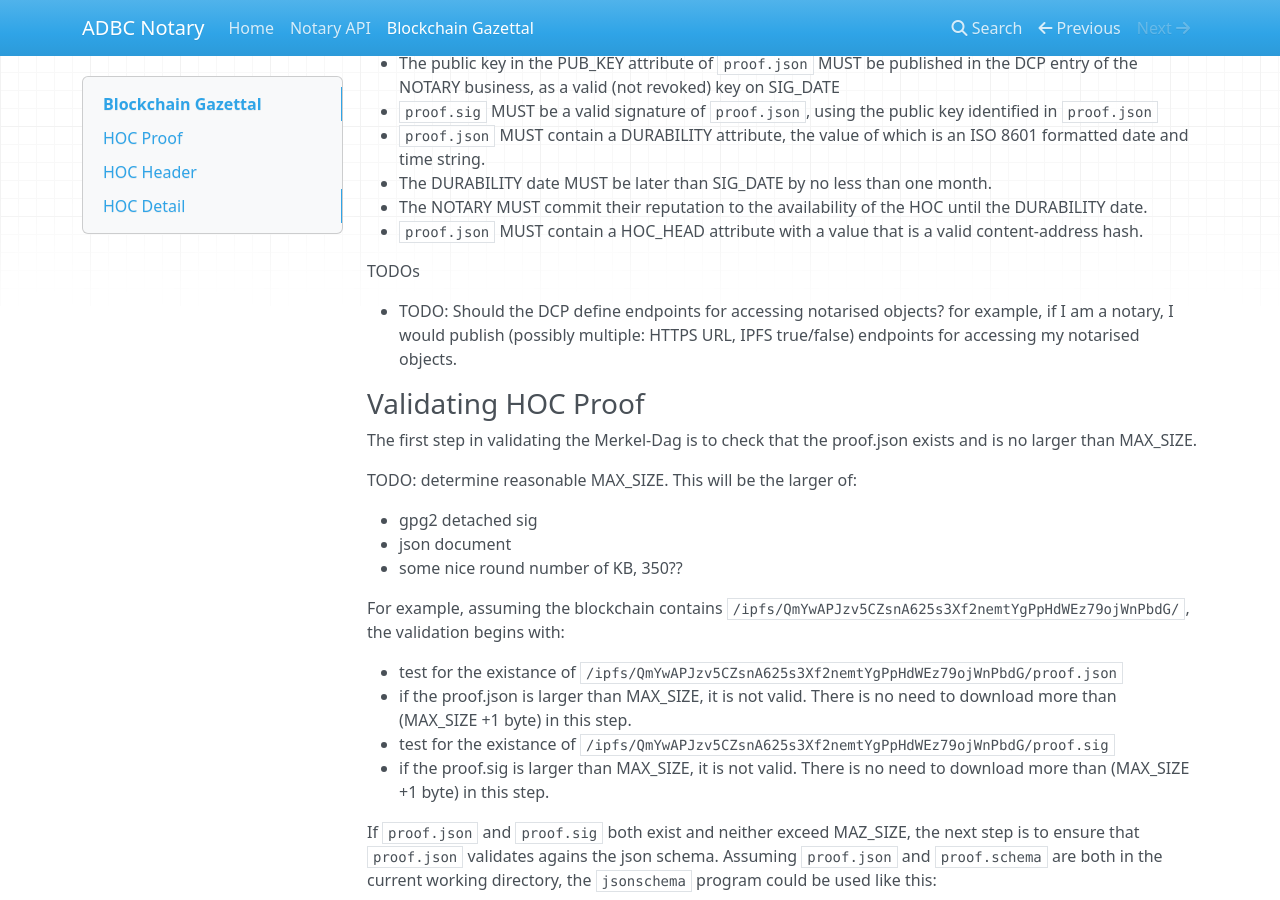
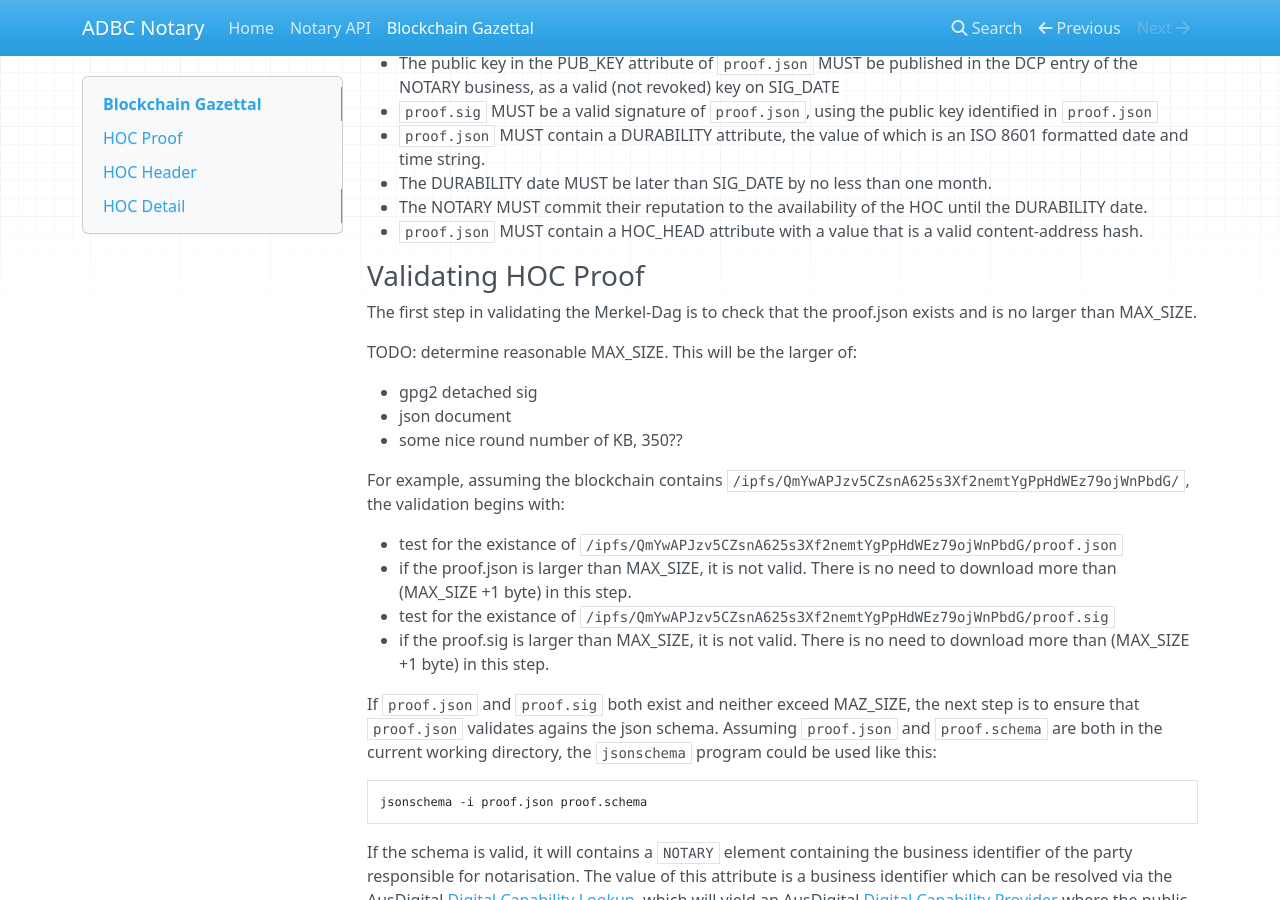
Before and after one commit to kshychko/ausdigital-nry, an MkDocs documentation site: the page built from docs/Gazette.md, in a window 1280 px wide and 900 px high, scrolled down 1633 px. Built offline with MkDocs 1.6.1, drawn with Linux system fonts in a browser that asks for light colours; nearby versions of some CDN libraries; some of the changed text lies outside the part shown.

Commit message:
factor out #11

```diff
--- a/docs/Gazette.md
+++ b/docs/Gazette.md
@@ -38,10 +38,6 @@ To ensure efficient auditability of notaries, an independant observer should be
  * The DURABILITY date MUST be later than SIG_DATE by no less than one month.
  * The NOTARY MUST commit their reputation to the availability of the HOC until the DURABILITY date.
  * `proof.json` MUST contain a HOC_HEAD attribute with a value that is a valid content-address hash.
-
-TODOs
-
- * TODO: Should the DCP define endpoints for accessing notarised objects? for example, if I am a notary, I would publish (possibly multiple: HTTPS URL, IPFS true/false) endpoints for accessing my notarised objects.
 
 
 ### Validating HOC Proof
@@ -116,11 +112,8 @@ The AC_CODE partially defines the protocol for accessing the record referenced i
 
 Because the network is a business identifier URN, the AC_CODE interpretation context can be determined by DCP query...
 
- * TODO: document DCP document and process types for interpreting AC_CODE
-
 If the NETWORK is the URN of the notary, the DCP lookup of RECORD_ACCESS_PROTOCOL MUST return `ausdigital-nry/1` or higher version. Otherwise they can be anything (including undefined).
 
- * TODO: cross reference ausdigital specification naming specification
 
 If the DCP document type / process type of the HOC_HEADER list item's NETWORK is `ausdigital-nry/1`, then the allowable value of AC_CODE are:
 
@@ -134,8 +127,6 @@ If the DCP document type / process type of the HOC_HEADER list item's NETWORK is
 
 
 ### Validating HOC Header
-
- * TODO: document DCP lookup procedure for determining AC_CODE interpretation
 
 note: this can be cached: when processing a HOC Header, the value of DCP lookups MAY be assumed not to change between HOC_HEADER list items.
 
```
